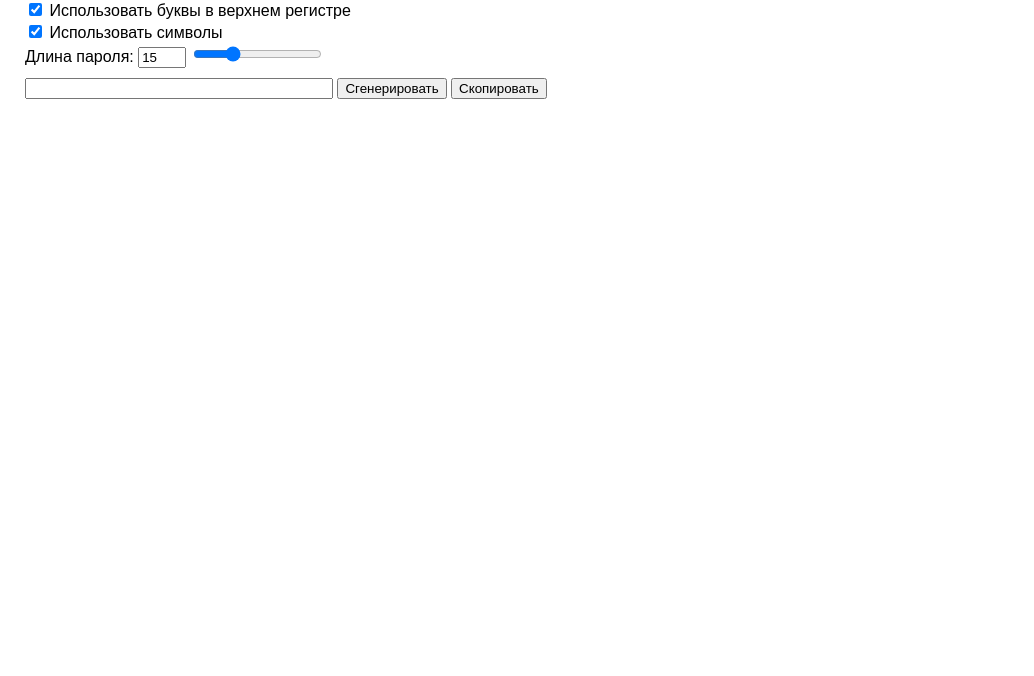
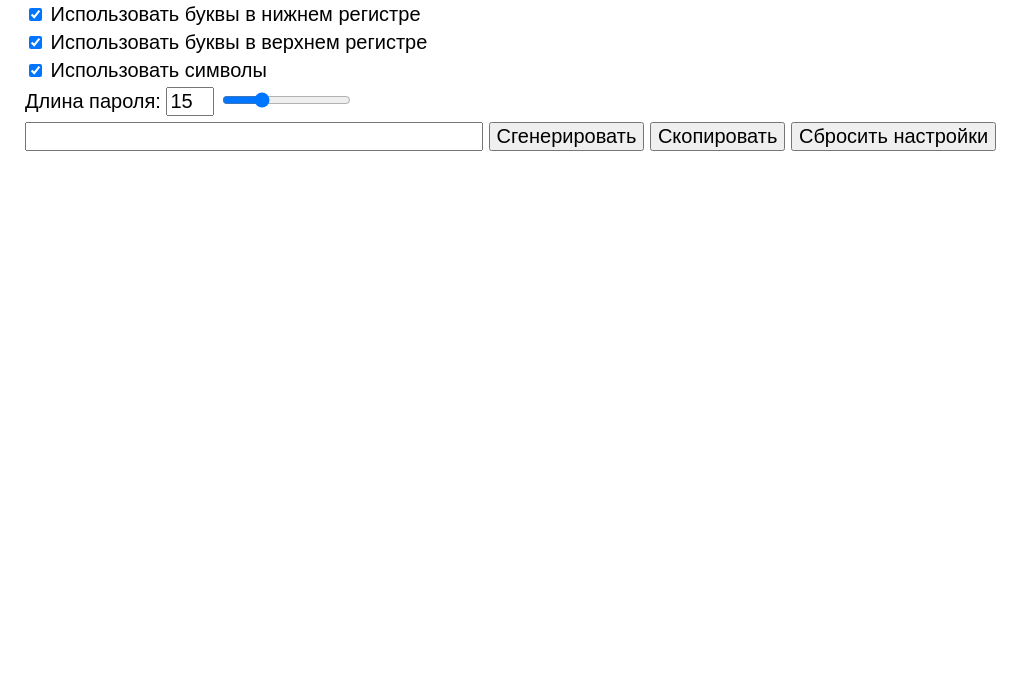
Before and after one commit to Grobokopatel/password-generator, a website with bundled scripts: page public/index.html in a window 1280 px wide. Shown: the part 124-800 px from the top of the page, without its empty margins (0-1034 px from the left). Built offline with nearby package versions, Linux system fonts and the light colour scheme.

Commit message:
Добавил кнопку сброса настроек

```diff
--- a/public/index.css
+++ b/public/index.css
@@ -3,17 +3,18 @@ body {
     font-family: sans-serif;
 }
 
-#generate {
-    margin-top: 10px;
+button, body, input {
+    font-size: 20px;
 }
 
 input[type='checkbox'] {
-    margin-bottom: 6px;
+    margin-bottom: 10px;
 }
 
 #password {
-    margin-bottom: 6px;
-    width: 300px;
+    margin-top: 6px;
+    margin-bottom: 10px;
+    width: 450px;
 }
 
 #password-length {
--- a/public/index.html
+++ b/public/index.html
@@ -26,7 +26,8 @@
     <br>
     <input id='password'/>
     <button id='generate'>Сгенерировать</button>
-    <button id='copy' type='button'>Скопировать</button>
+    <button id='copy' type='button' >Скопировать</button>
+    <input type='reset' value='Сбросить настройки'>
     <br>
     <div id='password-strength'></div>
     <div id='warning'></div>
--- a/public/index.js
+++ b/public/index.js
@@ -49,7 +49,8 @@ async function analysePassword() {
     let warning = '', passwordStrength = '';
     if (password) {
         document.getElementById('password-strength').textContent = 'Надёжность пароля: …';
-        let passwordAnalysis = await new Promise(res => setTimeout(() => res(zxcvbn(password))));
+        await new Promise(res => setTimeout(() => res()));
+        let passwordAnalysis = zxcvbn(password);
         if (passwordAnalysis.feedback.warning) {
             warning = `Предупреждение: ${passwordAnalysis.feedback.warning}`;
         }
```
